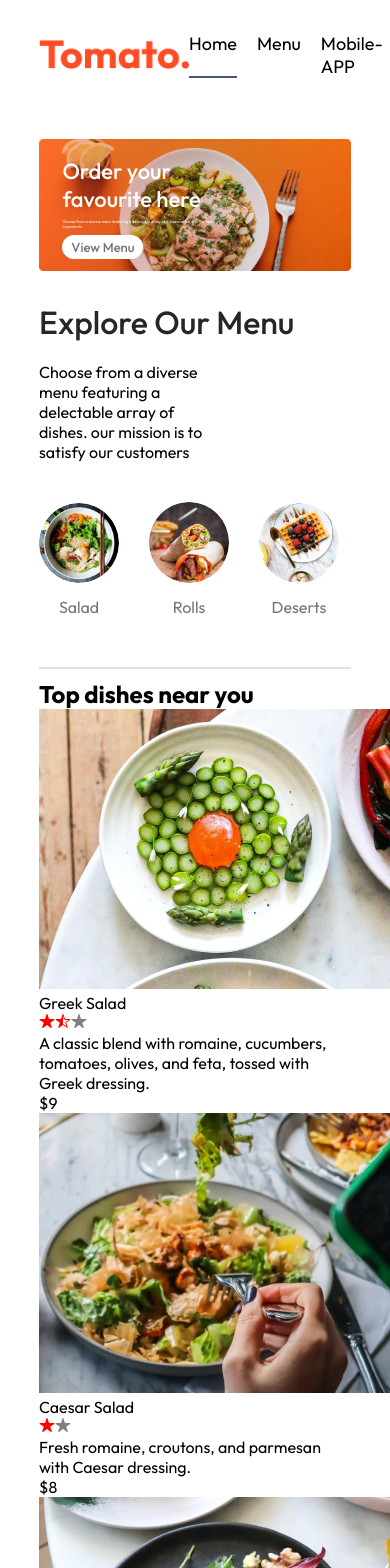
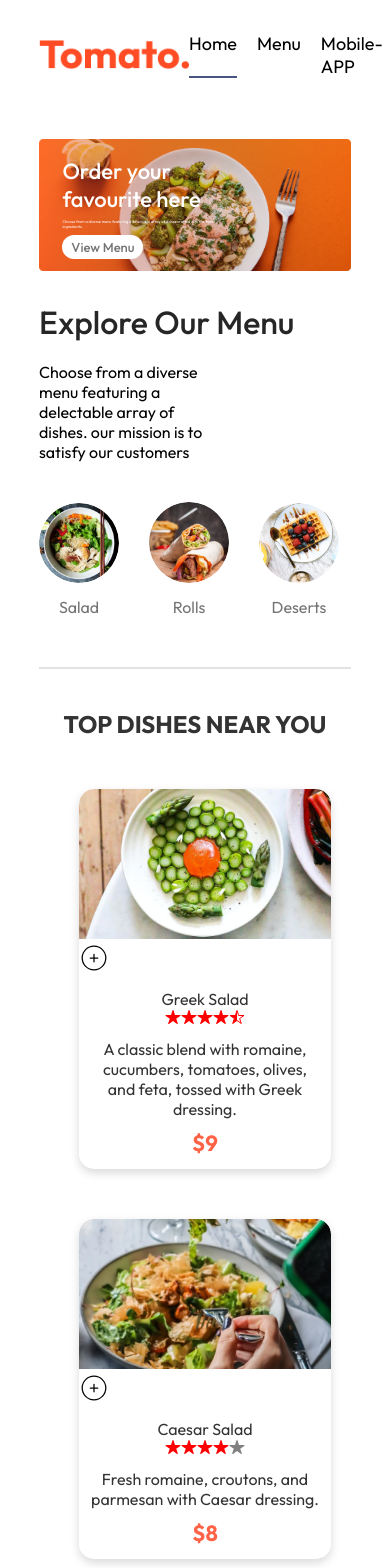
Before and after one commit to santhoshham/sample, a React (Create React App) app: page / in a window 390 px wide. Shown: the top 1568 px of the page. Built offline with nearby package versions, Linux system fonts and the light colour scheme.

Commit message:
updated cartmanage

```diff
--- a/package.json
+++ b/package.json
@@ -7,11 +7,17 @@
     "@testing-library/jest-dom": "^5.17.0",
     "@testing-library/react": "^13.4.0",
     "@testing-library/user-event": "^13.5.0",
+    "@tsparticles/engine": "^3.5.0",
+    "@tsparticles/react": "^3.0.0",
+    "@tsparticles/slim": "^3.5.0",
+    "clsx": "^2.1.1",
+    "framer-motion": "^11.11.17",
     "react": "^18.3.1",
     "react-dom": "^18.3.1",
     "react-icons": "^5.3.0",
     "react-router-dom": "^6.28.0",
     "react-scripts": "5.0.1",
+    "tailwind-merge": "^2.5.4",
     "web-vitals": "^2.1.4"
   },
   "scripts": {
--- a/src/Components/Fooddisplay/FoodDisplay.css
+++ b/src/Components/Fooddisplay/FoodDisplay.css
@@ -0,0 +1,46 @@
+/*.food-display{
+    margin-top: 30px;
+}
+.food-display h2{
+    font-size:max(2vw,24px);
+    font-weight: 600;
+}
+.food-display-list{
+    display: grid;
+    grid-template-columns: repeat(auto-fill,minmax(250px,1fr));
+    margin-top: 30px;
+    grid: 30px;
+    row-gap: 50px;
+}
+*/
+.food-display {
+    margin-top: 30px;
+    padding: 0 20px; /* Adds horizontal padding for better alignment */
+}
+
+.food-display h2 {
+    font-size: clamp(24px, 2vw, 36px); /* Dynamically scales between 24px and 36px */
+    font-weight: 700; /* Makes the heading bold */
+    text-align: center; /* Centers the heading */
+    color: #333; /* Dark gray color for better readability */
+    margin-bottom: 20px; /* Spacing below the heading */
+    text-transform: uppercase; /* Optional: Makes the heading uppercase */
+}
+
+.food-display-list {
+    display: grid;
+    grid-template-columns: repeat(auto-fill, minmax(250px, 1fr)); /* Responsive grid layout */
+    gap: 30px 20px; /* Adds consistent space between columns and rows */
+    margin-top: 30px;
+    padding: 10px; /* Adds inner spacing for the grid */
+}
+
+/* Optional: Add hover effect for individual items in the grid */
+.food-display-list .food-item {
+    transition: transform 0.3s ease, box-shadow 0.3s ease;
+}
+
+.food-display-list .food-item:hover {
+    transform: scale(1.05); /* Slight zoom effect on hover */
+    box-shadow: 0px 8px 15px rgba(0, 0, 0, 0.2); /* Enhanced shadow on hover */
+}
--- a/src/Components/Fooddisplay/Fooditem.css
+++ b/src/Components/Fooddisplay/Fooditem.css
@@ -0,0 +1,122 @@
+/*.food-item{
+    width: 100%;
+    margin: auto;
+    border-radius: 15px;
+    box-shadow: 0px 0p 10px #00000015;
+    transition: 0.3s;
+    animation: fadeIn 1s;
+}
+.food-item-img{
+    width: 90%;
+    border-radius: 15px 15 0px 0px;
+}
+.food-item-info{
+    padding: 20px;
+}
+*/
+.food-item {
+    width: 100%;
+    max-width: 300px;
+    margin: 20px auto;
+    border-radius: 15px;
+    box-shadow: 0px 4px 10px rgba(0, 0, 0, 0.15);
+    overflow: hidden;
+    transition: transform 0.3s ease, box-shadow 0.3s ease;
+    animation: fadeIn 1s;
+    background-color: #ffffff;
+    display: flex;
+    flex-direction: column;
+    justify-content: space-between;
+    height: auto;
+}
+
+.food-item:hover {
+    transform: translateY(-10px);
+    box-shadow: 0px 8px 15px rgba(0, 0, 0, 0.2);
+}
+
+.food-item-img {
+    width: 100%;
+    height: 200px;
+    object-fit: cover;
+    border-radius: 15px 15px 0px 0px;
+    background-color: #f0f0f0;
+}
+
+.food-item-info {
+    padding: 16px 20px;
+    text-align: center;
+    color: #333;
+    display: flex;
+    flex-direction: column;
+    gap: 10px;
+}
+
+.food-item-price-counter {
+    display: flex;
+    justify-content: space-between; /* Align price and icons on the ends */
+    align-items: center;
+    margin-top: 10px;
+}
+
+.food-item-price {
+    font-size: 16px;
+    font-weight: bold;
+    color: #e74c3c;
+}
+
+.food-item-counter {
+    display: flex;
+    align-items: center;
+    gap: 8px;
+}
+
+.food-item-counter button {
+    background-color: #e74c3c;
+    color: #fff;
+    border: none;
+    border-radius: 50%;
+    width: 24px;
+    height: 24px;
+    display: flex;
+    justify-content: center;
+    align-items: center;
+    font-size: 16px;
+    cursor: pointer;
+    transition: background-color 0.2s ease;
+}
+
+.food-item-counter button:hover {
+    background-color: #c0392b;
+}
+
+.food-item-counter p {
+    margin: 0;
+    font-size: 14px;
+    font-weight: bold;
+    color: #333;
+}
+
+@media (max-width: 768px) {
+    .food-item {
+        margin: 10px;
+    }
+    .food-item-img {
+        height: 150px;
+    }
+    .food-item-info {
+        padding: 12px;
+    }
+    .food-item-price {
+        font-size: 14px;
+    }
+    .food-item-counter button {
+        width: 20px;
+        height: 20px;
+        font-size: 14px;
+    }
+}
+.food-item .food-item-price{
+    font-size: 22px;
+    color: tomato;
+}
--- a/src/Components/Fooddisplay/Fooditem.js
+++ b/src/Components/Fooddisplay/Fooditem.js
@@ -1,15 +1,48 @@
-import React from 'react'
+import React, { useContext, useState } from 'react'
 import './Fooditem.css'
-import { IoStar , IoStarHalf } from "react-icons/io5";
+import { IoStar, IoStarHalf } from "react-icons/io5";
+import { CiCirclePlus } from "react-icons/ci";
+import { CiCircleMinus } from "react-icons/ci";
+import { StoreContext } from '../../Context/StoreContext';
 
 
-function Fooditem ({id,name,price,description,image,rating}){
+function Fooditem({ id, name, price, description, image, rating }) {
+
+  const[itemCount , setItemCount] =useState(0)
+  const {  CarItems,addToCart,removeFromCart} = useContext(StoreContext)
+
   const fullStars = Math.floor(rating);
   const halfStar = rating % 1 !== 0;
   return (
     <div className='food-item'>
       <div className='food-item-img-container'>
-            <img className='food-iem-img' src={image} />
+        <img className='food-item-img' src={image} alt='' />
+       {/* {!itemCount
+             ? <img className='add' onClick={()=> setItemCount(prev=>prev+1)} src={<CiCirclePlus />} alt=''/>
+              :<div className='food-item-counter'>
+                <img onClick={()=> setItemCount(prev=>prev-1)} src={<CiCircleMinus />} alt=''/>
+                <p>{itemCount}</p>
+                <img onClick={()=> setItemCount(prev=>prev+1)} src={<CiCirclePlus />} alt=''/>
+                </div>
+        }*/}
+        {!itemCount ? (
+          <CiCirclePlus
+            className="add-icon"
+            onClick={() => setItemCount((prev) => prev + 1)} size={30}
+          />
+        ) : (
+          <div className="food-item-counter">
+            <CiCircleMinus
+              className="counter-icon"
+              onClick={() => setItemCount((prev) => Math.max(prev - 1, 0))} color='red' size={30}
+            />
+            <p>{itemCount}</p>
+            <CiCirclePlus
+              className="counter-icon"
+              onClick={() => setItemCount((prev) => prev + 1)} color='green' size={30}
+            />
+          </div>
+        )}
       </div>
       <div className='food-item-info'>
         <div className='food-item-name-rating'>
@@ -21,12 +54,12 @@ function Fooditem ({id,name,price,description,image,rating}){
                <IoStarHalf color='red'/>
                */}
           <div className='food-item-rating'>
-            {[Array(fullStars)].map((_, index) => (
-              <IoStar key={index} color="red" />
+            {[...Array(fullStars)].map((_, index) => (
+              <IoStar key={`full-${index}`} color="red" />
             ))}
-            {halfStar && <IoStarHalf color="red" />}
-            {[Array(5 - fullStars - (halfStar ? 1 : 0))].map((_, index) => (
-              <IoStar key={index + fullStars + (halfStar ? 1 : 0)} color="grey" />
+            {halfStar && <IoStarHalf key="half" color="red" />}
+            {[...Array(5 - fullStars - (halfStar ? 1 : 0))].map((_, index) => (
+              <IoStar key={`empty-${index}`} color="gray" />
             ))}
           </div>
         </div>
--- a/src/Components/Navbar.css
+++ b/src/Components/Navbar.css
@@ -7,6 +7,7 @@
 .Logo .Logo{
     width:150px;
 }
+
 .navbar-menu{
     display: flex;
     list-style: none;
@@ -31,7 +32,7 @@
     transition-delay: 0.2s;
 }
 .Logo button:hover{
-    background-color: #fff4f2;
+    background-color: #d04848;
 }
 .Logo .active{
     padding-bottom: 2px;
--- a/src/Components/Navbar.js
+++ b/src/Components/Navbar.js
@@ -2,6 +2,7 @@ import React, { useState } from 'react'
 import './Navbar.css'
 import images from '../Assets/Images';
 import '@flaticon/flaticon-uicons/css/all/all.css';
+
 
 
 export default function Navbar() {
--- a/src/Context/StoreContext.js
+++ b/src/Context/StoreContext.js
@@ -1,12 +1,34 @@
-import { createContext } from "react";
+import { createContext, useEffect, useState } from "react";
 import { food_list } from "../Assets/Images";
 export const StoreContext = createContext(null)
 
 const StoreContextProvider = (props) => {
 
+    const [CarItems, setCartItems] = useState({});
+
+    const addToCart = (itemId) => {
+        if (!CarItems[itemId]) {
+            setCartItems((prev) => ({ ...prev, [itemId]: 1 }))
+        }
+        else {
+            setCartItems((prev) => ({ ...prev, [itemId]: prev[itemId] + 1 }))
+        }
+    }
+    const removeFromCart = (itemId) => {
+        setCartItems((prev) => ({ ...prev, [itemId]: prev[itemId] - 1 }))
+    }
+
+    useEffect(() => {
+        console.log(CarItems)
+    }, [CarItems])
 
     const contextValue = {
-        food_list
+        food_list,
+        CarItems,
+        setCartItems,
+        addToCart,
+        removeFromCart
+
     }
     return (
         <StoreContext.Provider value={contextValue}>
--- a/src/Header/Header.js
+++ b/src/Header/Header.js
@@ -1,6 +1,7 @@
 import React from 'react'
 import './Header.css'
 import headerImg from '../Assets/header_img.png';
+
 
 export default function Header(){
     return(
```
Also changed, not shown: 1 other file (tests, documents, lock files or other folders). Lines whose indentation alone changed are shown as unchanged.
